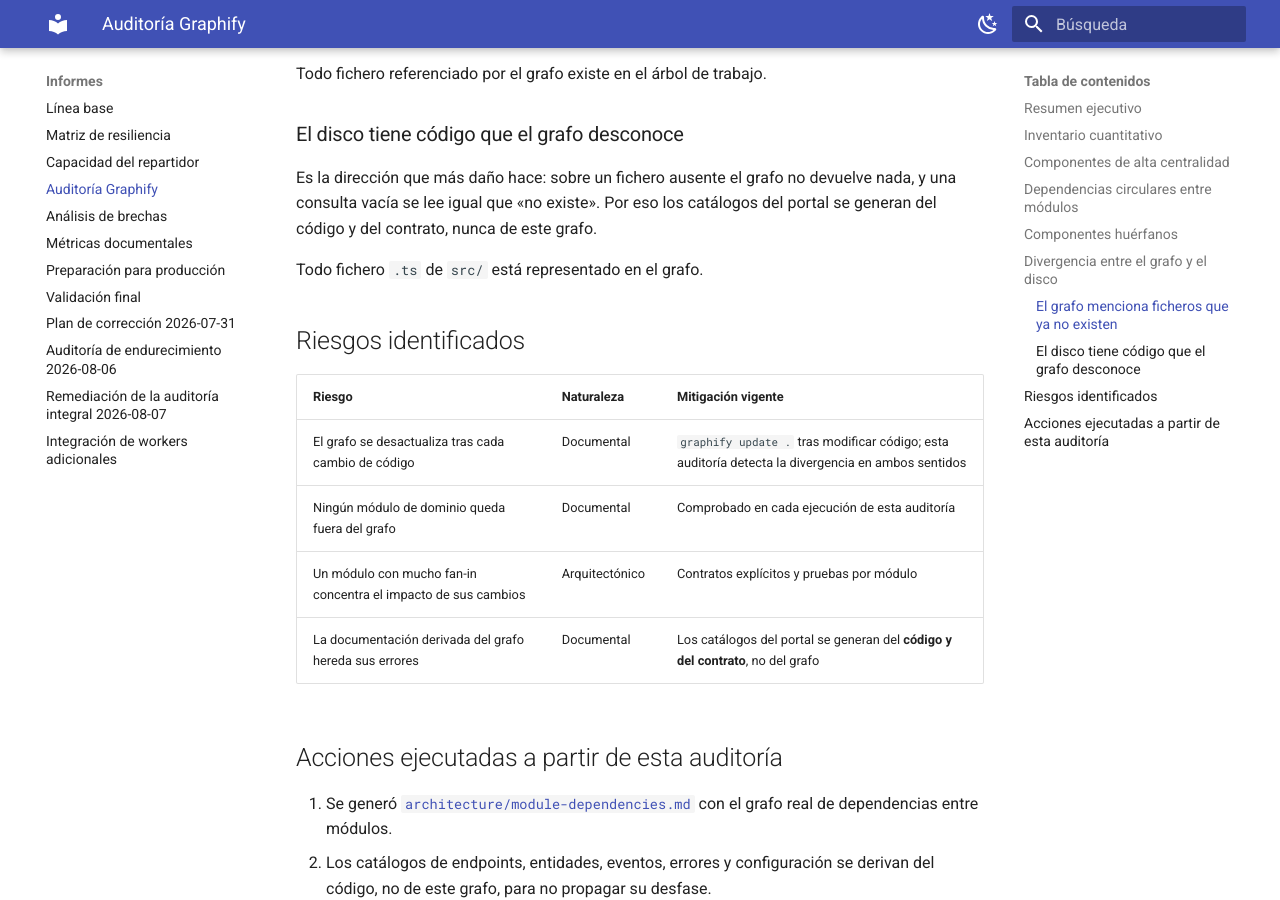
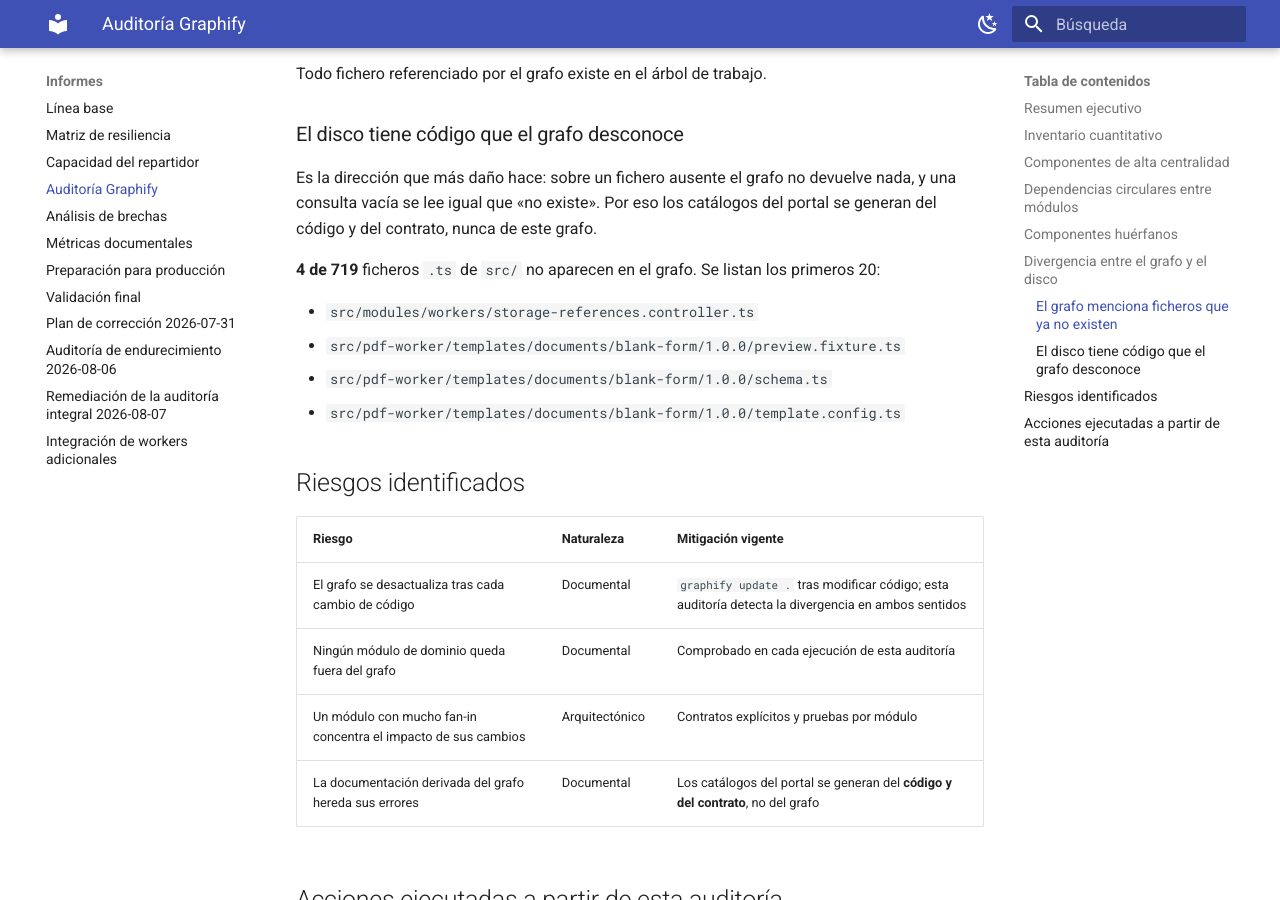
Before and after one commit to PabloArauzCaballero/AtlasDecisionEngineBackend, an MkDocs documentation site: the page built from docs/reports/graphify-audit.md, in a window 1280 px wide and 900 px high, scrolled down 4086 px. Built offline with MkDocs 1.6.1 and Material for MkDocs 9.7.7, drawn with Linux system fonts in a browser that asks for light colours; some of the changed text lies outside the part shown.

Commit message:
docs(auditoria): regenerar la auditoria del grafo, que el CI compara aparte de los catalogos
El job `docs` corre `yarn docs:catalog` Y `node scripts/docs/analyze-graphify.mjs`, y compara TODO
`docs/`. Regenerar solo los catalogos dejaba `docs/reports/graphify-audit.md` desactualizado y el job
seguia en rojo. Ahora declara lo que de verdad pasa: 715 de 719 ficheros de src/ estan en el grafo; los
4 que faltan son los anadidos hoy (la ruta de referencias de almacen y la plantilla blank-form), y
entraran cuando se regenere el grafo.

Co-Authored-By: Claude Opus 5 (1M context) <noreply@anthropic.com>

```diff
--- a/docs/reports/graphify-audit.md
+++ b/docs/reports/graphify-audit.md
@@ -13,8 +13,8 @@ El grafo contiene **12281 nodos** y **29289 relaciones** repartidos en
 **31 módulos de dominio** en `src/modules/`, de los cuales
 todos están registrados en `src/app.module.ts` (comprobado sobre el fichero, no supuesto).
 
-El grafo cubre **715 de 715**
-ficheros TypeScript de `src/` (100 %).
+El grafo cubre **715 de 719**
+ficheros TypeScript de `src/` (99 %).
 Todos los módulos de dominio aparecen en el grafo.
 
 ## Inventario cuantitativo
@@ -112,7 +112,12 @@ Es la dirección que más daño hace: sobre un fichero ausente el grafo no devue
 consulta vacía se lee igual que «no existe». Por eso los catálogos del portal se generan del
 código y del contrato, nunca de este grafo.
 
-Todo fichero `.ts` de `src/` está representado en el grafo.
+**4 de 719** ficheros `.ts` de `src/` no aparecen en el grafo. Se listan los primeros 20:
+
+- `src/modules/workers/storage-references.controller.ts`
+- `src/pdf-worker/templates/documents/blank-form/1.0.0/preview.fixture.ts`
+- `src/pdf-worker/templates/documents/blank-form/1.0.0/schema.ts`
+- `src/pdf-worker/templates/documents/blank-form/1.0.0/template.config.ts`
 
 ## Riesgos identificados
 
```
